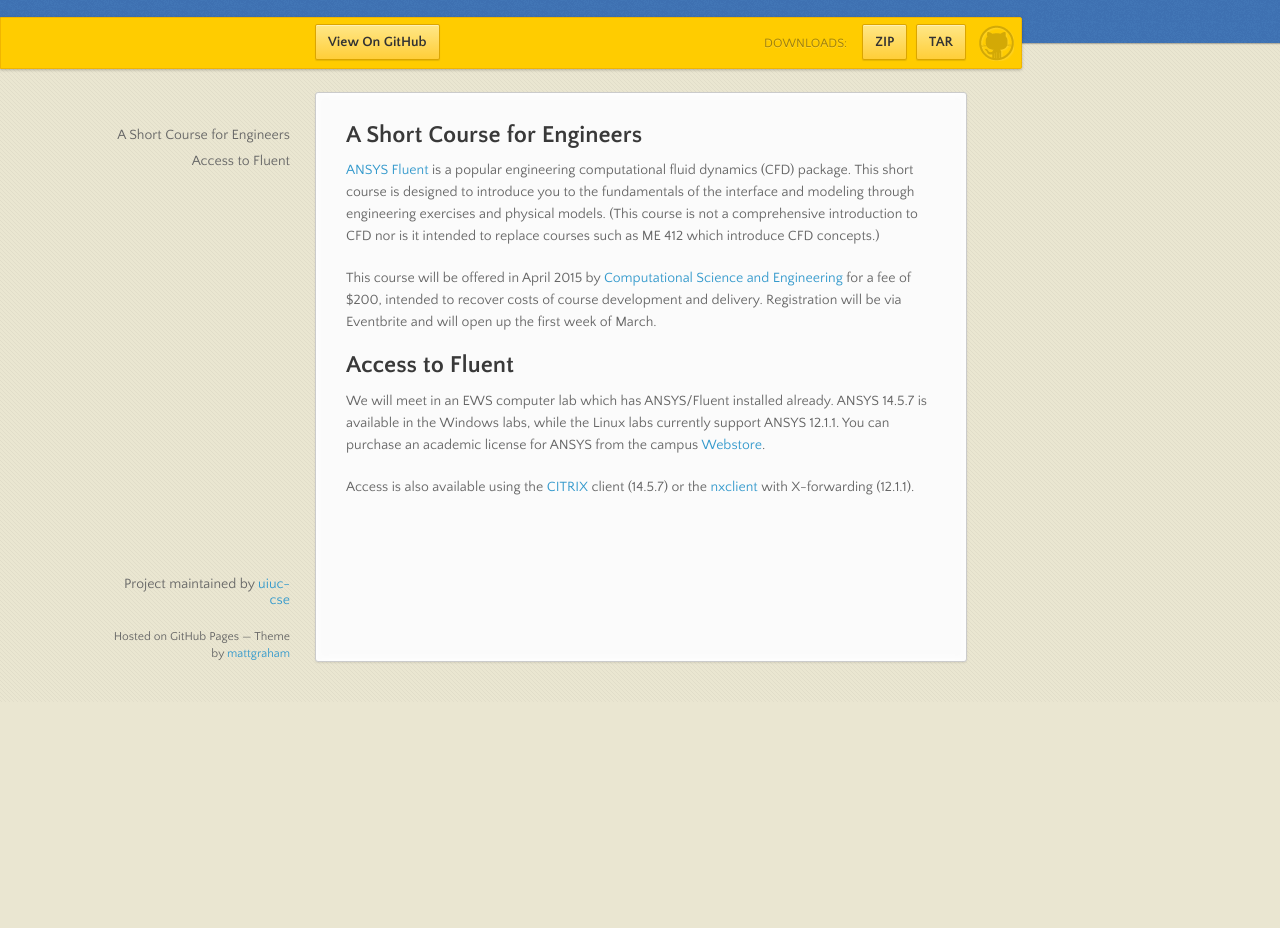
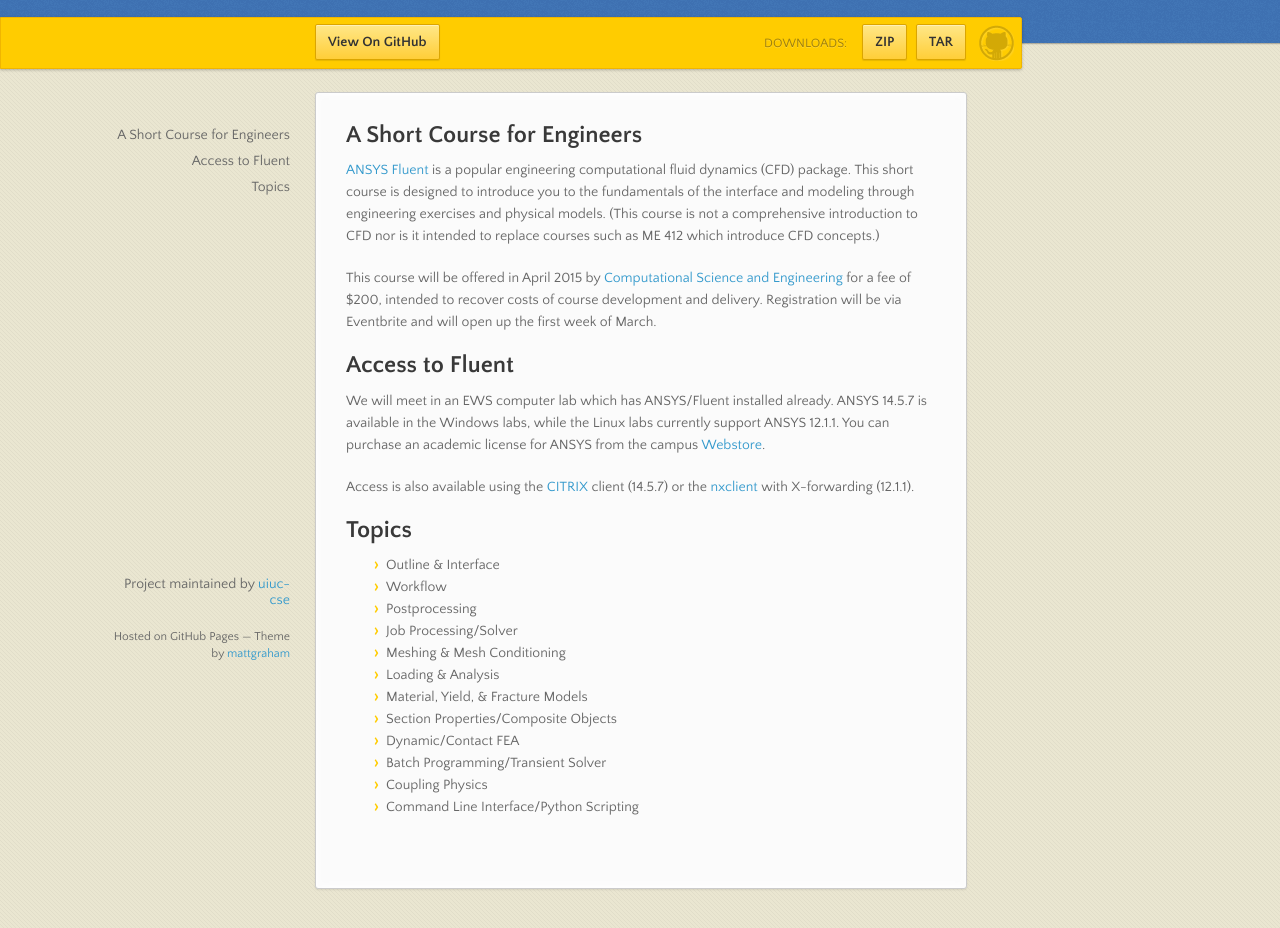
Before and after one commit to illinois-cse/fluent-sp15, a plain HTML site: page index.html in a window 1280 px wide. Shown: the part 98-1026 px from the top of the page. Before the commit the page ends 800 px from the top, so only its background shows below. Drawn offline with nearby package versions, Linux system fonts and the light colour scheme.

Commit message:
Create gh-pages branch via GitHub

```diff
--- a/index.html
+++ b/index.html
@@ -52,6 +52,24 @@
 <p>We will meet in an EWS computer lab which has ANSYS/Fluent installed already.  ANSYS 14.5.7 is available in the Windows labs, while the Linux labs currently support ANSYS 12.1.1.  You can purchase an academic license for ANSYS from the campus <a href="https://webstore.illinois.edu/">Webstore</a>.</p>
 
 <p>Access is also available using the <a href="https://citrix.engr.illinois.edu/">CITRIX</a> client (14.5.7) or the <a href="http://it.engineering.illinois.edu/ews/lab-information/remote-connections/using-linux-apps-remotely-x-forwarding">nxclient</a> with X-forwarding (12.1.1).</p>
+
+<h2>
+<a id="topics" class="anchor" href="#topics" aria-hidden="true"><span class="octicon octicon-link"></span></a>Topics</h2>
+
+<ul>
+<li>Outline &amp; Interface</li>
+<li>Workflow</li>
+<li>Postprocessing</li>
+<li>Job Processing/Solver</li>
+<li>Meshing &amp; Mesh Conditioning</li>
+<li>Loading &amp; Analysis</li>
+<li>Material, Yield, &amp; Fracture Models</li>
+<li>Section Properties/Composite Objects</li>
+<li>Dynamic/Contact FEA</li>
+<li>Batch Programming/Transient Solver</li>
+<li>Coupling Physics</li>
+<li>Command Line Interface/Python Scripting</li>
+</ul>
       </section>
       <footer>
         <p>Project maintained by <a href="https://github.com/uiuc-cse">uiuc-cse</a></p>
```
Also changed, not shown: params.json (+1 -1 lines).
